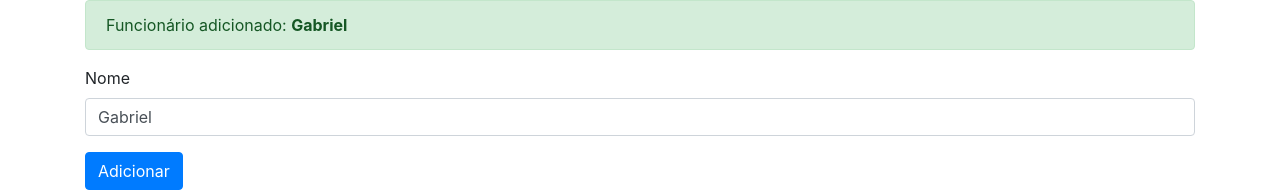
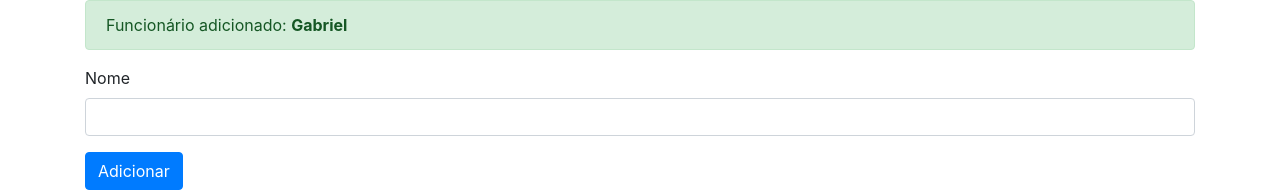
Before and after one commit to Gabriel-developer-01/fundamentos-angular, an Angular app: page / in a window 1280 px wide. Shown: the top 192 px of the page. Built offline with nearby package versions, Linux system fonts and the light colour scheme.

Commit message:
Usando variável de referência

```diff
--- a/src/app/app.component.html
+++ b/src/app/app.component.html
@@ -5,9 +5,9 @@
 
   <div class="form-group">
       <label>Nome</label>
-      <input type="text" class="form-control" (input)="alterarNome($event)" value="{{nome}}">
+      <input type="text" class="form-control" #nomeInput>
   </div>
 
-  <button type="button" class="btn btn-primary" (click)="adicionar()">Adicionar</button>
+  <button type="button" class="btn btn-primary" (click)="adicionar(nomeInput.value)">Adicionar</button>
 
 </div>
--- a/src/app/app.component.ts
+++ b/src/app/app.component.ts
@@ -8,14 +8,10 @@
 export class AppComponent {
   nome = 'Gabriel';
 
-  adicionar(){
 
-  const numero = Math.round(Math.random() * 100)
-  this.nome = 'Gabriel' + numero;
+  adicionar(nome: string){
+   this.nome = nome
+
   }
 
-  alterarNome(nome: any){
-  this.nome = nome.target.value;
 }
-
-}
```
